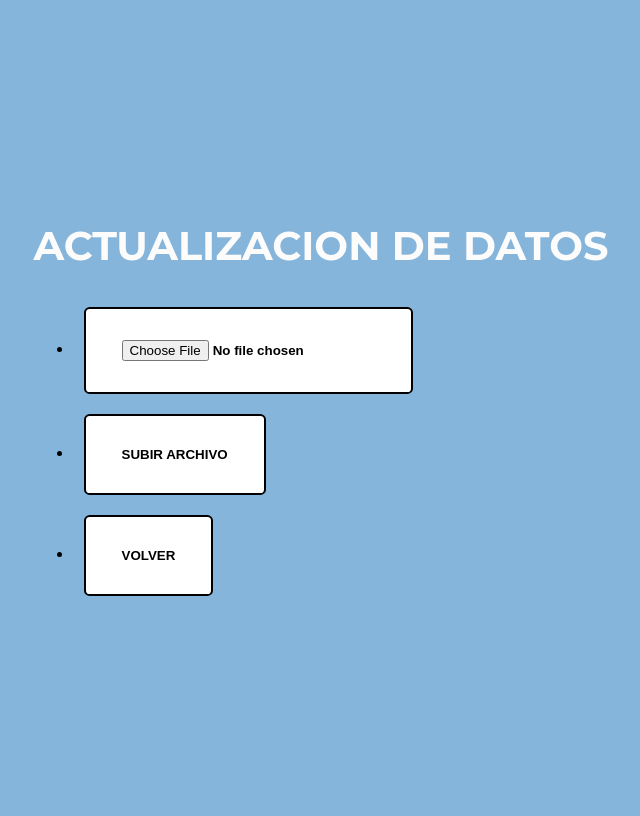
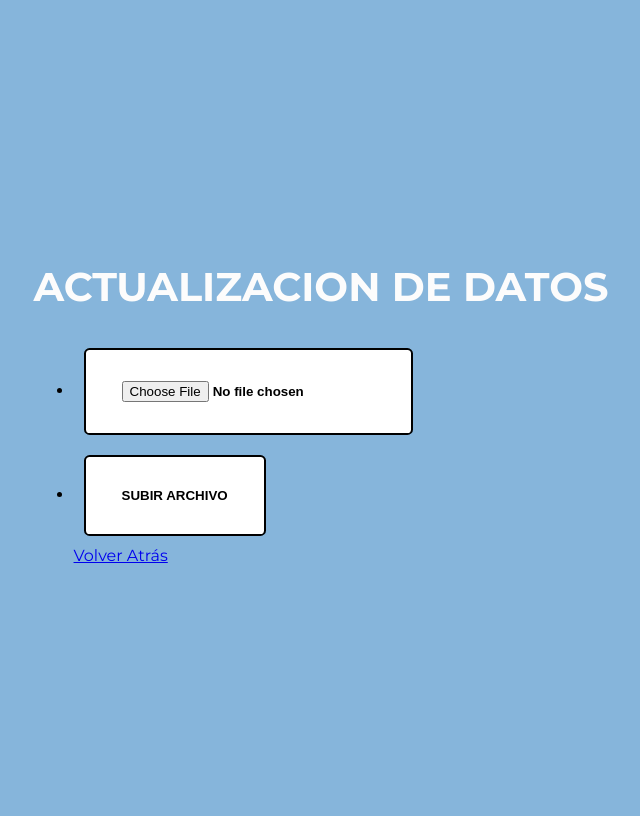
Before and after one commit to D105n03x1573/chatbot, a PHP site: page /vistas/actualizar.datos.php in a window 1280 px wide. Shown: the whole page, without its empty margins (319-959 px from the left). Run offline with PHP 8.4, Linux system fonts and the light colour scheme.

Commit message:
Se arreglo boton de Regresar

```diff
--- a/vistas/actualizar.datos.php
+++ b/vistas/actualizar.datos.php
@@ -66,7 +66,8 @@ if (isset($_POST["enviar"])) { //nos permite recepcionar una variable que si exi
 		<ul>
 			<li><button class="style-1"><input type="file" name="archivo" class="form-control" /></button></li>
 			<li><button class="style-1"><input type="submit" value="SUBIR ARCHIVO" class="form-control" name="enviar"></button></li>
-			<li><button class="style-1"><input type="button" onclick="history.back()" name="volver" value="VOLVER"></button></li>
+			<!-- <li><button class="style-1"><input type="button"  onclick="history.back()" name="volver" value="VOLVER"></button></li> -->
+			<a href="javascript:history.back()"> Volver Atrás</a>
 		</ul>
     </form>
 </div>
--- a/vistas/insertar.datos.view.php
+++ b/vistas/insertar.datos.view.php
@@ -68,7 +68,8 @@ if (isset($_POST["enviar"])) { //nos permite recepcionar una variable que si exi
 		<ul>
 			<li><button class="style-1"><input type="file" name="archivo" class="examinar" style="background-color:white" /></button></li>
 			<li><button class="style-1"><input type="submit" value="SUBIR ARCHIVO" class="form-control" name="enviar"></button></li>
-			<li><button class="style-1"><input type="button"  onclick="history.back()" name="volver" value="VOLVER"></button></li>
+			<!-- <li><button class="style-1"><input type="button"  onclick="history.back()" name="volver" value="VOLVER"></button></li> -->
+			<a href="javascript:history.back()"> Volver Atrás</a>
 		</ul>
 	</form>
 </body>
```
